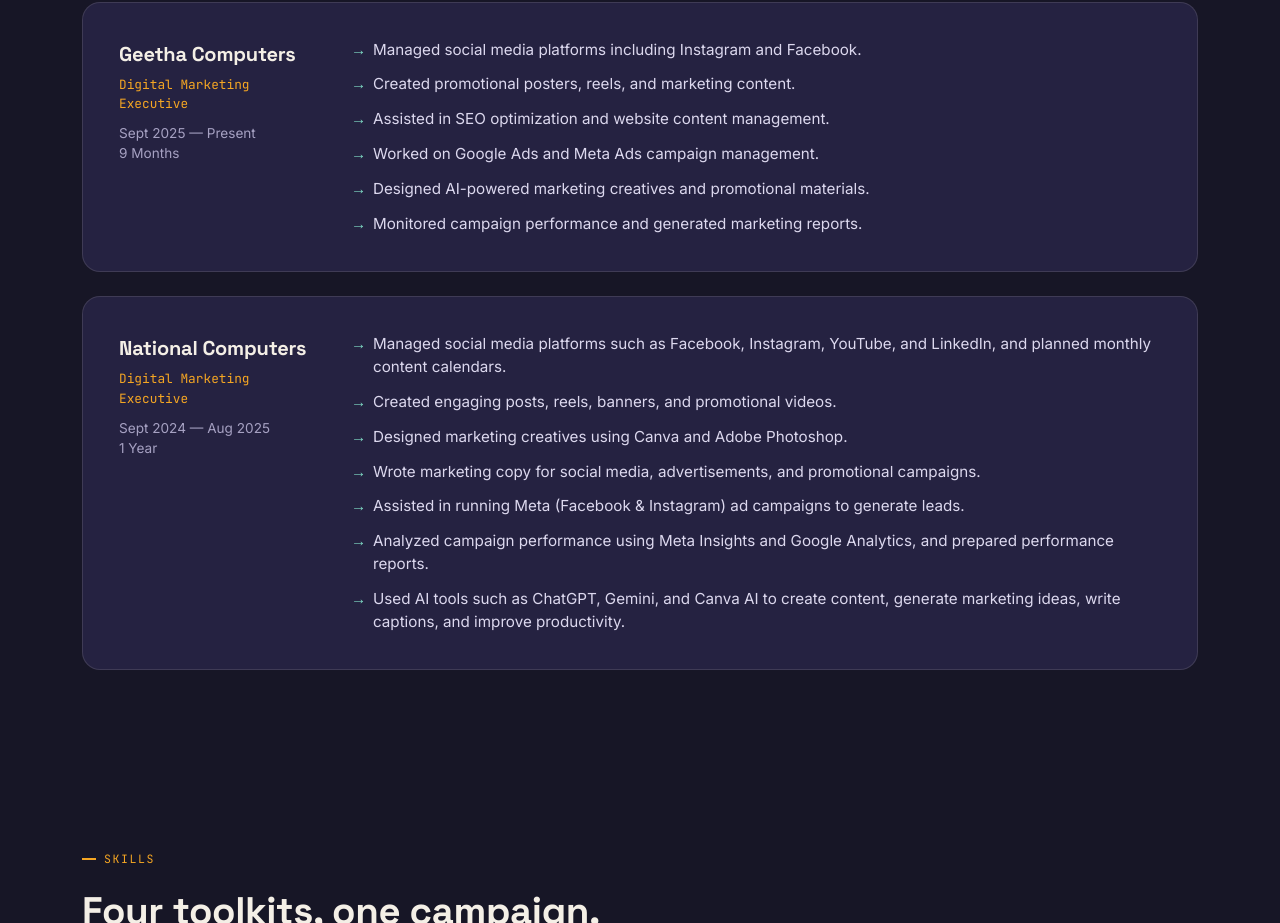
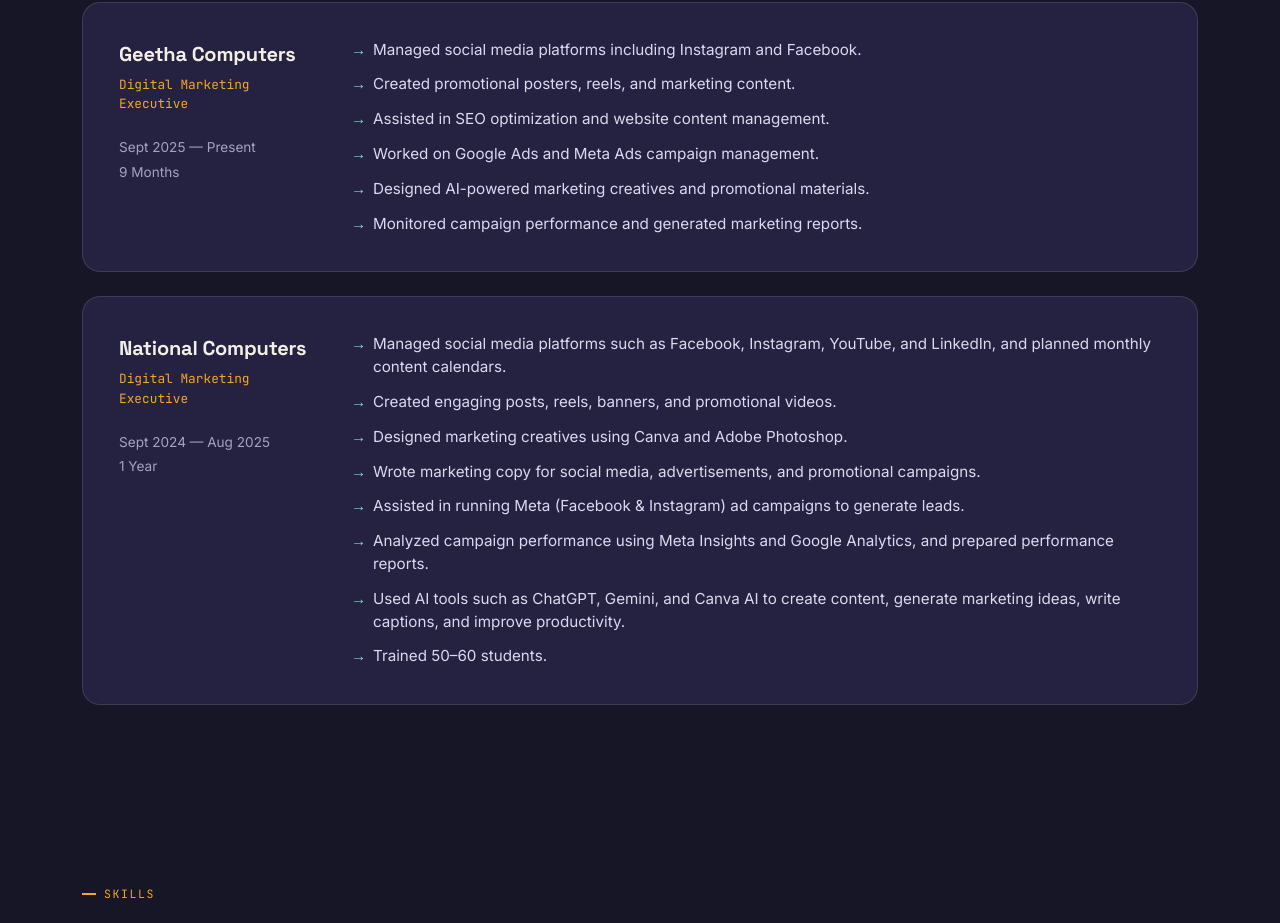
Before and after one commit to numithasai-tech/numithabonthalaportfolio, a plain HTML site: page index.html in a window 1280 px wide. Shown: the part 1139-2062 px from the top of the page. Drawn offline with Linux system fonts and the light colour scheme.

Commit message:
Update index.html

```diff
--- a/index.html
+++ b/index.html
@@ -205,7 +205,7 @@
   }
   .exp-meta h3{font-size:1.25rem; margin-bottom:6px;}
   .exp-meta .role{color:var(--marigold); font-family:'JetBrains Mono'; font-size:0.8rem;}
-  .exp-meta .dur{color:var(--muted); font-size:0.85rem; margin-top:10px;}
+  .exp-meta .dur{color:var(--muted); font-size:0.85rem; margin-top:22px; line-height:1.8;}
   .exp-list{list-style:none; display:grid; gap:12px;}
   .exp-list li{position:relative; padding-left:22px; color:#dcd8ee; font-size:0.95rem;}
   .exp-list li::before{content:'→'; position:absolute; left:0; color:var(--mint);}
@@ -447,6 +447,7 @@
         <li>Assisted in running Meta (Facebook & Instagram) ad campaigns to generate leads.</li>
         <li>Analyzed campaign performance using Meta Insights and Google Analytics, and prepared performance reports.</li>
         <li>Used AI tools such as ChatGPT, Gemini, and Canva AI to create content, generate marketing ideas, write captions, and improve productivity.</li>
+        <li>Trained 50–60 students.</li>
       </ul>
     </div>
   </div>
```
